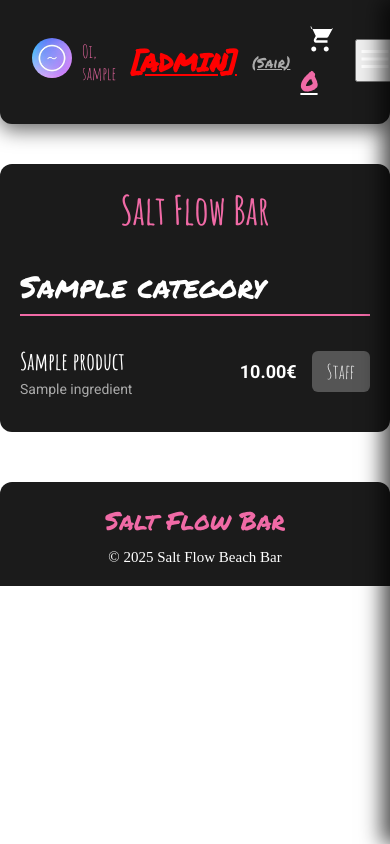
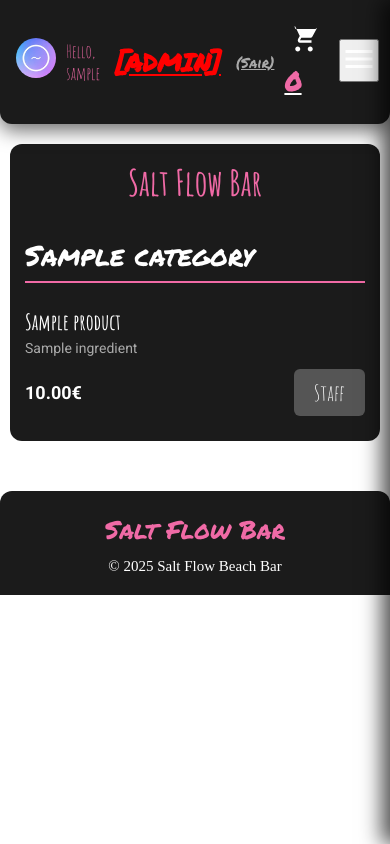
Before and after one commit to martimsa/pap-att, a PHP site: page / in a window 390 px wide. Run offline with PHP 8.4, Linux system fonts and the light colour scheme; the visitor is signed in with stand-in values (Sample User, id 1); tables that the repository leaves empty or names only in its code hold one stand-in row (values such as "Sample post").

Commit message:
feat: Atualiza textos e mensagens para inglês; melhora a estética do menu mobile e responsividade do layout.

```diff
--- a/admin_products.php
+++ b/admin_products.php
@@ -25,7 +25,7 @@ $prods = $pdo->query("SELECT p.*, c.name as cname FROM products p JOIN categorie
         <div class="mobile-menu">
             <ul>
                 <li class="nav-item"><a href="index.php" class="nav-link">Menu Principal</a></li>
-                <li class="nav-item"><a href="logout.php" class="nav-link">Sair</a></li>
+                <li class="nav-item"><a href="logout.php" class="nav-link">Saír</a></li>
             </ul>
         </div>
     </header>
--- a/index.php
+++ b/index.php
@@ -44,7 +44,7 @@ function getProducts($pdo, $catId) {
             </div>
             <div class="header-icons">
                 <?php if(isset($_SESSION['user_id'])): ?>
-                    <span style="color:#f06aa6; font-family:'Amatic SC'; font-size:18px;">Oi, <?= htmlspecialchars($_SESSION['username']) ?></span>
+                    <span style="color:#f06aa6; font-family:'Amatic SC'; font-size:18px;">Hello, <?= htmlspecialchars($_SESSION['username']) ?></span>
                     <?php if($_SESSION['role'] === 'admin'): ?><a href="admin_products.php" style="color:red; font-weight:bold;">[ADMIN]</a><?php endif; ?>
                     <?php if($_SESSION['role'] === 'staff'): ?><a href="staff_orders.php" style="color:cyan; font-weight:bold;">[STAFF]</a><?php endif; ?>
                     <a href="logout.php" style="font-size:14px; color:#aaa;">(Sair)</a>
@@ -64,8 +64,8 @@ function getProducts($pdo, $catId) {
             </div>
         </div>
         <ul>
-            <li class="nav-item"><a href="index.php" class="nav-link" onclick="menuShow()">🏠 Home</a></li>
-            <li class="nav-item" style="margin-top: 30px;"><span style="color:#f06aa6; font-family:'Permanent Marker'; font-size:18px;">Categorias</span></li>
+            <li class="nav-item"><a href="index.php" class="nav-link" onclick="menuShow()">Home</a></li>
+            <li class="nav-item" style="margin-top: 30px;"><span style="color:#f06aa6; font-family:'Permanent Marker'; font-size:18px;">Categories</span></li>
             <?php foreach($cats as $c): ?>
                 <li class="nav-item"><a href="#<?= $c['slug'] ?>" class="nav-link" onclick="menuShow()"><?= $c['name'] ?></a></li>
             <?php endforeach; ?>
@@ -73,17 +73,17 @@ function getProducts($pdo, $catId) {
 
         <div class="mobile-menu-user-info">
              <?php if(isset($_SESSION['user_id'])): ?>
-                <span style="color:#ccc; font-family:'Roboto'; font-size:14px; display:block; margin-bottom:10px;">Logado como: <?= htmlspecialchars($_SESSION['username']) ?></span>
+                <span style="color:#ccc; font-family:'Roboto'; font-size:14px; display:block; margin-bottom:10px;">Logged in as: <?= htmlspecialchars($_SESSION['username']) ?></span>
                 <?php if($_SESSION['role'] === 'admin'): ?>
-                    <a href="admin_products.php" class="nav-link" style="color:red !important; font-size: 20px;">⚙️ Admin Panel</a>
+                    <a href="admin_products.php" class="nav-link" style="color:red !important; font-size: 20px;">Admin Panel</a>
                 <?php endif; ?>
                 <?php if($_SESSION['role'] === 'staff'): ?>
-                    <a href="staff_orders.php" class="nav-link" style="color:cyan !important; font-size: 20px;">📦 Staff Orders</a>
+                    <a href="staff_orders.php" class="nav-link" style="color:cyan !important; font-size: 20px;">Staff Orders</a>
                 <?php endif; ?>
-                <a href="cart.php" class="nav-link" style="font-size: 20px; margin-top: 10px;">🛒 Carrinho (<?= isset($_SESSION['cart']) ? count($_SESSION['cart']) : 0 ?>)</a>
-                <li class="nav-item" style="border-bottom: none;"><a href="logout.php" class="nav-link" style="color:#aaa;">➡️ Sair</a></li>
+                <a href="cart.php" class="nav-link" style="font-size: 20px; margin-top: 10px;">Cart(<?= isset($_SESSION['cart']) ? count($_SESSION['cart']) : 0 ?>)</a>
+                <li class="nav-item" style="border-bottom: none;"><a href="logout.php" class="nav-link" style="color:#aaa;">Exit</a></li>
             <?php else: ?>
-                <li class="nav-item" style="border-bottom: none;"><a href="login.php" class="nav-link">Login / Registo</a></li>
+                <li class="nav-item" style="border-bottom: none;"><a href="login.php" class="nav-link">Login / Register</a></li>
             <?php endif; ?>
         </div>
     </div>
@@ -115,7 +115,7 @@ function getProducts($pdo, $catId) {
     <div id="ingModal" class="modal-overlay">
         <form id="cartForm" class="modal-box">
             <h3 id="mTitle" style="font-family:'Permanent Marker'; font-size:24px;"></h3>
-            <p style="color:#aaa; font-size:14px; margin-bottom:15px;">Desmarque ingredientes para remover:</p>
+            <p style="color:#aaa; font-size:14px; margin-bottom:15px;">Uncheck the ingredients to remove:</p>
             <input type="hidden" name="pid" id="mPid">
             <div id="mList" style="margin-bottom:20px; max-height:200px; overflow-y:auto;"></div>
             <div class="modal-btns">
--- a/login.php
+++ b/login.php
@@ -37,7 +37,7 @@ if ($_SERVER['REQUEST_METHOD'] === 'POST') {
             <label>Password:</label><input type="password" name="p" required>
             <button type="submit">Login</button>
         </form>
-        <p class="register-text">Sem conta? <a href="registo.php">Registar</a>.</p>
-        <p class="register-text"><a href="index.php">Voltar ao Menu</a></p>
+        <p class="register-text">Without an account? <a href="registo.php">Register</a>.</p>
+        <p class="register-text"><a href="index.php">Back to Menu</a></p>
     </div>
 <?php include 'footer.php'; ?>
--- a/style.css
+++ b/style.css
@@ -351,15 +380,17 @@ table tr:hover { background-color: #444; }
 .action-link { color: #f06aa6; text-decoration: underline; cursor: pointer; }
 .checkout-button { background-color: #f06aa6; color: #fff; border: none; padding: 12px 25px; border-radius: 6px; cursor: pointer; font-family: 'Permanent Marker', cursive; font-size: 20px; transition: background-color 0.3s; margin-top: 20px; }
 
-/* --- Media Queries (Responsividade) --- */
+
+/* --- MEDIA QUERIES PARA UI/UX MOBILE (BELOW 768px) --- */
 @media screen and (max-width: 768px) {
+    /* Header (Ajuste de espaço) */
     .nav-bar {
-        padding: 1.5rem 2rem;
+        padding: 1.5rem 1rem; /* Reduz padding lateral */
         justify-content: space-between;
     }
 
     header.scrolled .nav-bar {
-        padding: 0.5rem 2rem;
+        padding: 0.5rem 1rem;
     }
 
     .nav-list {
@@ -370,4 +401,66 @@ table tr:hover { background-color: #444; }
         display: block;
         cursor: pointer;
     }
+
+    /* Rodapé (Ajuste de espaço) */
+    .site-footer {
+        padding: 20px 1rem;
+    }
+
+    /* Conteúdos e Formulários (Ajuste de largura) */
+    .login-container, .admin-container {
+        max-width: 95%;
+        margin: 40px auto 50px auto;
+        padding: 15px;
+    }
 }
+
+/* --- MEDIA QUERIES PARA UI/UX MOBILE (BELOW 600px) --- */
+@media screen and (max-width: 600px) {
+
+    /* Menu Board Layout (Empilhamento de Itens) */
+    .menu-board {
+        margin: 20px 10px;
+        padding: 15px;
+    }
+
+    .category {
+        font-size: 28px; /* Ligeiramente menor */
+    }
+
+    .item {
+        /* Transição de flex horizontal para coluna em ecrãs pequenos */
+        flex-direction: column;
+        align-items: flex-start; /* Alinha o texto e o bloco de preço/botão à esquerda */
+        gap: 8px;
+        padding: 10px 0;
+    }
+
+    .actions {
+        /* Garante que o preço e o botão ocupam 100% e ficam justificados */
+        width: 100%;
+        justify-content: space-between;
+        margin-top: 5px;
+    }
+
+    .item-name {
+        font-size: 22px;
+    }
+
+    .btn-pedir {
+        padding: 10px 20px; /* Aumenta o tamanho da área de toque */
+        font-size: 22px;
+    }
+
+    /* Tabelas (Admin/Staff/Cart) - Evita Scroll Horizontal */
+    .admin-container table {
+        display: block;
+        overflow-x: auto; /* Permite scroll horizontal dentro da tabela */
+        white-space: nowrap;
+    }
+
+    /* Outros ajustes */
+    .brand {
+        font-size: 36px;
+    }
+}
```
Also changed, not shown: other parts of style.css (+40 -11 lines), cart.php (+7 -7 lines), registo.php (+5 -5 lines).
